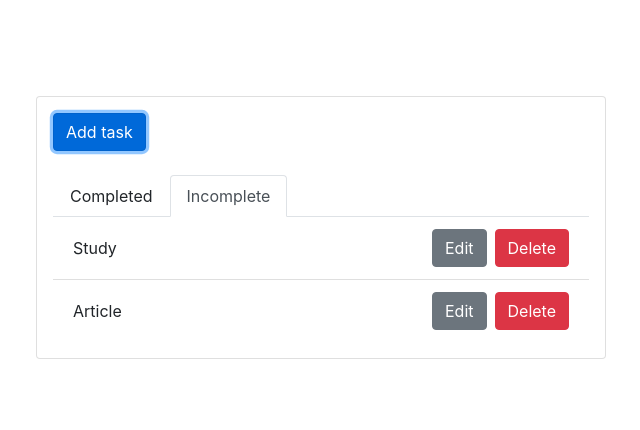
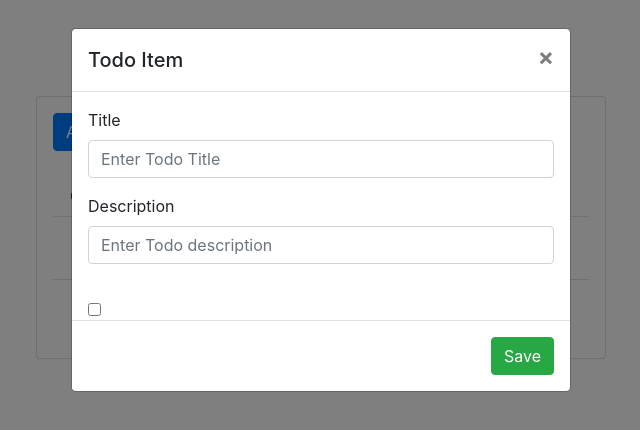
Before and after one commit to peter88tom/django_react_app, a React (Create React App) app in the folder frontend/: page / in a window 1280 px wide. Both pictures are taken after a click on the button "Add task". Shown: the top 430 px of the page, without its empty margins (319-959 px from the left). Built offline with nearby package versions, Linux system fonts and the light colour scheme.

Commit message:
Add the modal component to the app

```diff
--- a/frontend/package.json
+++ b/frontend/package.json
@@ -2,10 +2,12 @@
   "name": "frontend",
   "version": "0.1.0",
   "private": true,
+  "proxy": "http://localhost:8000",
   "dependencies": {
     "@testing-library/jest-dom": "^5.16.5",
     "@testing-library/react": "^13.4.0",
     "@testing-library/user-event": "^13.5.0",
+    "axios": "^0.21.1",
     "bootstrap": "^4.6.0",
     "react": "^18.2.0",
     "react-dom": "^18.2.0",
--- a/frontend/src/App.js
+++ b/frontend/src/App.js
@@ -1,4 +1,6 @@
 import React, { Component } from "react";
+import CustomModal from "./components/Modal";
+import axios from "axios";
 
 
 const todoItems = [
@@ -36,7 +38,35 @@ class App extends Component {
     this.state = {
         viewCompleted: false,
         todoList: todoItems,
+        modal:false,
+        activeItem: {
+          title: "",
+          description: "",
+          completed: false,
+        },
     };
+  }
+
+  toggle = () => {
+      this.setState({modal: !this.state.modal });
+  };
+
+  handleSubmit = (item) => {
+      this.toggle();
+      alert("save" + JSON.stringify(item));
+  };
+
+  deleteItem = (item) => {
+      alert("delete" + JSON.stringify(item));
+  };
+
+  createItem = () =>{
+    const item = { title: "", description: "", completed: false};
+    this.setState({activeItem: item, modal: !this.state.modal });
+  }
+
+  editItem = (item) => {
+      this.setState({activeItem: item, modal: !this.state.modal });
   }
 
   displayCompleted = (status) => {
@@ -85,10 +115,12 @@ class App extends Component {
           <span>
           <button
             className="btn btn-secondary mr-2"
+            onClick={() => this.editItem(item)}
              >Edit</button>
 
           <button
             className="btn btn-danger"
+            onClick={() => this.deleteItem(item)}
              >Delete</button>
           </span>
         </li>
@@ -104,7 +136,10 @@ class App extends Component {
           <div className="col-md-6 col-sm-10 mx-auto p-0">
             <div className="card p-3">
               <div className="mb-4">
-                <button className="btn btn-primary">
+                <button
+                className="btn btn-primary"
+                onClick={this.createItem}
+                >
                   Add task
                 </button>
               </div>
@@ -115,6 +150,13 @@ class App extends Component {
             </div>
           </div>
         </div>
+        {this.state.modal ? (
+          <CustomModal
+              activeItem={this.state.activeItem}
+              toggle={this.toggle}
+              onSave={this.handleSubmit}
+          />
+        ) : null}
       </main>
     );
   }
--- /dev/null
+++ b/frontend/src/components/Modal.js
@@ -0,0 +1,104 @@
+/*
+This code create CustomModal class and it nests the Modal component that is derived from the reactstrap library
+We define also three fields in the form
+
+The CustomModal receives activeItem, toggle and onSave as props
+ 	*activeItem represent the Todo item to be edited
+ 	*toggle is a function used to control the modal's state(i.e, open or close the modal)
+	*onSave is a function that is called to save the edited values of the Todo item.
+*/
+
+import React, { Component } from "react";
+import {
+  Button,
+  Modal,
+  ModalBody,
+  ModalFooter,
+  ModalHeader,
+  Form,
+  FormGroup,
+  Input,
+  Label,
+} from "reactstrap"
+
+
+export default class CustomModal extends Component {
+	constructor(props) {
+		super(props);
+		this.state = {
+			activeItem: this.props.activeItem,
+		};
+
+	}
+
+
+	handleChange = (e) => {
+		let { name, value } = e.target;
+
+		if (e.target.type === "checkbox") {
+			value = e.target.checked
+		}
+
+		const activeItem = { ...this.state.activeItem, [name]: value };
+		this.setState({ activeItem })
+	};
+
+
+	render() {
+		const { toggle, onSave } = this.props;
+
+
+		return (
+			<Modal isOpen={true} toggle={toggle}>
+				<ModalHeader toggle={toggle}>Todo Item</ModalHeader>
+				<ModalBody>
+					<Form>
+						<FormGroup>
+							<Label for="todo-title">Title</Label>
+							<Input
+								type="text"
+								id="todo-title"
+								value={this.state.activeItem.title}
+								onChange={this.handleChange}
+								placeholder="Enter Todo Title"
+							/>
+						</FormGroup>
+
+						<FormGroup>
+							<Label for="todo-description">Description</Label>
+							<Input
+								type="text"
+								id="todo-description"
+								name="description"
+								value={this.state.activeItem.description}
+								onChange={this.handleChange}
+								placeholder="Enter Todo description"
+							/>
+						</FormGroup>
+
+						<FormGroup check>
+							<Label check>
+								<Input
+								 type="checkbox"
+								 name="completed"
+								 checked={this.state.activeItem.completed}
+								 onChange={this.handleChange}
+								 />
+							</Label>
+						</FormGroup>
+					</Form>
+				</ModalBody>
+				<ModalFooter>
+					<Button
+						color="success"
+						onClick={() => onSave(this.state.activeItem)}
+					> Save
+					</Button>
+				</ModalFooter>
+			</Modal>
+		);
+	}
+
+
+
+}
```
Also changed, not shown: 1 other file (tests, documents, lock files or other folders).
